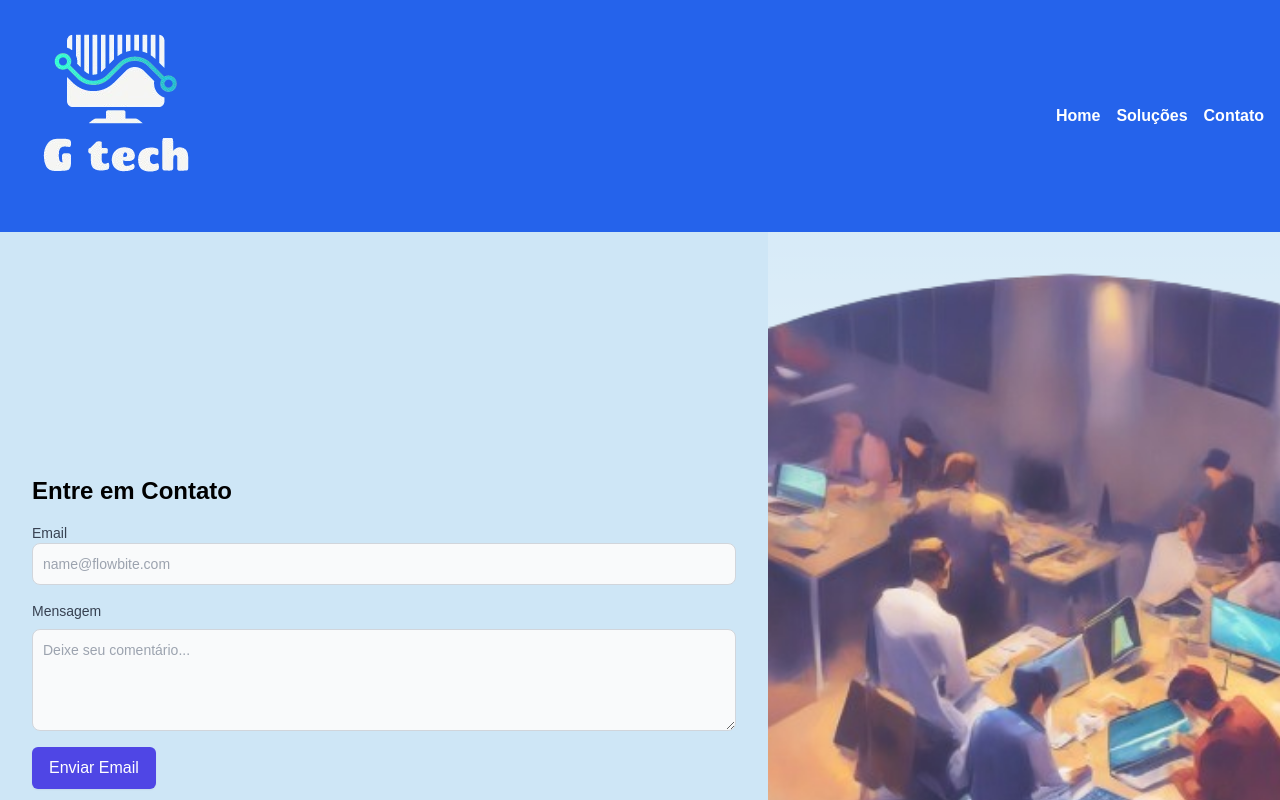
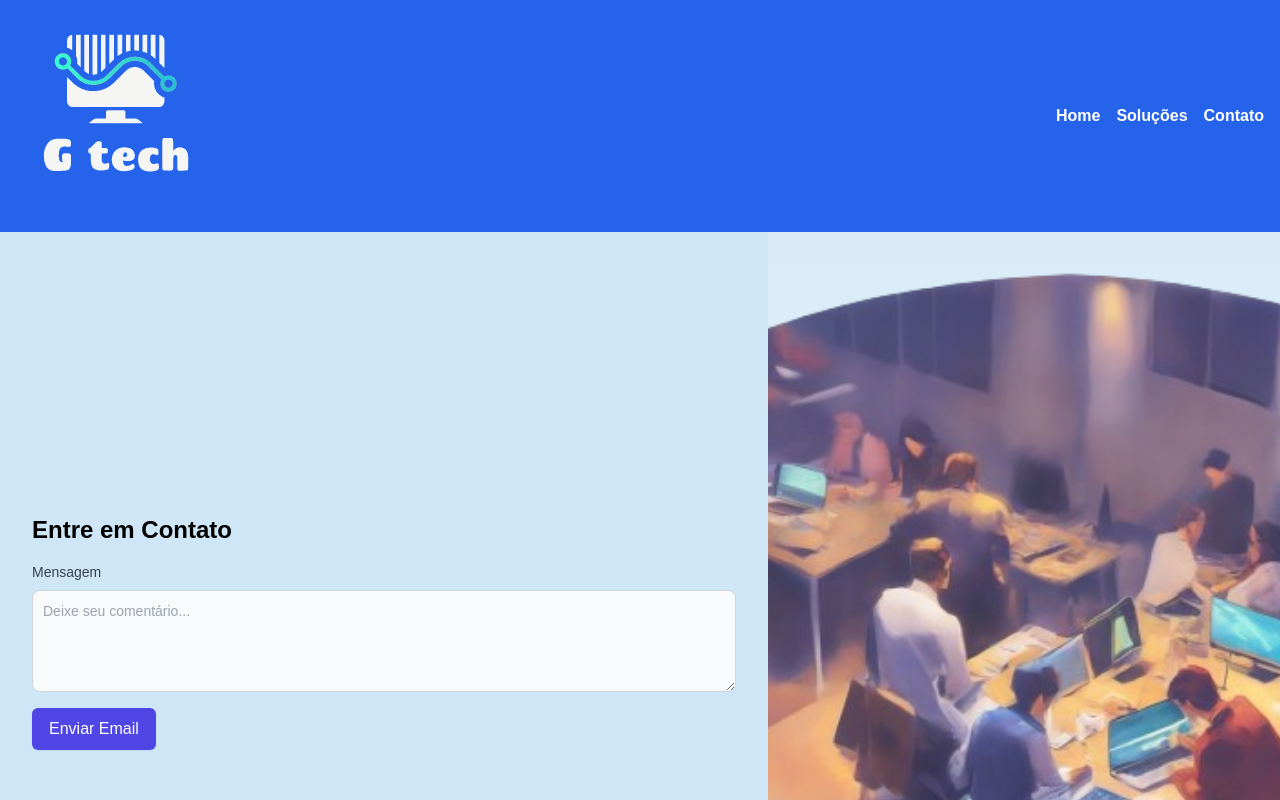
Before and after one commit to GabrielVieira-Code/gtech_portifolio, a Next.js app: page /pages/contact in a window 1280 px wide. Shown: the top 800 px of the page. Built offline with nearby package versions, Linux system fonts and the light colour scheme.

Commit message:
Criaçao da paginaçao da tela de casos

```diff
--- a/app/page.tsx
+++ b/app/page.tsx
@@ -1,8 +1,10 @@
+"use client";  // Instrução para tratar o componente como de cliente
 import Image from 'next/image';
 import Navbar from "./components/nav";
 import Footer from "./components/footer";
 import './globals.css';
 import { SpeedInsights } from "@vercel/speed-insights/next"
+
 
 
 export default function Home() {
--- /dev/null
+++ b/app/pages/API/sendEmail.ts
@@ -0,0 +1,35 @@
+// pages/api/sendEmail.ts
+
+import type { NextApiRequest, NextApiResponse } from 'next';
+import sendgrid from '@sendgrid/mail';
+
+// Configura a API Key do SendGrid
+sendgrid.setApiKey(process.env.SENDGRID_API_KEY!);
+
+const sendEmail = async (req: NextApiRequest, res: NextApiResponse) => {
+  if (req.method !== 'POST') {
+    return res.status(405).json({ message: 'Método não permitido' });
+  }
+
+  const { message } = req.body;
+
+  try {
+    // Adiciona o log da API Key para depuração (somente para desenvolvimento)
+    console.log('API Key do SendGrid:', process.env.SENDGRID_API_KEY);
+
+    await sendgrid.send({
+      to: 'seu-email@dominio.com', // Substitua pelo seu endereço de e-mail ou o destinatário desejado
+      from: 'seu-email-verificado@dominio.com', // O endereço "from" deve ser verificado no SendGrid
+      subject: 'Nova mensagem de contato',
+      text: message,
+      html: `<p><strong>Mensagem:</strong> ${message}</p>`,
+    });
+
+    return res.status(200).json({ message: 'Email enviado com sucesso' });
+  } catch (error) {
+    console.error('Erro ao enviar email:', error);
+    return res.status(500).json({ message: 'Erro ao enviar email' });
+  }
+};
+
+export default sendEmail;
--- a/app/pages/cases/page.tsx
+++ b/app/pages/cases/page.tsx
@@ -4,8 +4,8 @@ import Link from "next/link";
 import Navbar from "../../components/nav";
 import Footer from "../../components/footer";
 import Image from 'next/image';
-import { useRef } from 'react';
-import { FaGithub } from 'react-icons/fa';  // Importação do ícone do GitHub
+import { useRef, useState } from 'react';
+import { FaGithub, FaArrowLeft, FaArrowRight } from 'react-icons/fa';
 
 export default function Cases() {
   const sectionRefs = [
@@ -14,14 +14,51 @@ export default function Cases() {
     useRef<HTMLDivElement>(null)
   ];
 
+  const [currentPage, setCurrentPage] = useState(1);
+  const totalPages = 3;
+
+  const goToNextPage = () => {
+    if (currentPage < totalPages) {
+      setCurrentPage(currentPage + 1);
+    }
+  };
+
+  const goToPreviousPage = () => {
+    if (currentPage > 1) {
+      setCurrentPage(currentPage - 1);
+    }
+  };
+
   return (
     <>
       <Navbar />
 
+      {/* Setas de navegação */}
+      <div style={{ position: 'absolute', top: '50%', width: '100%', display: 'flex', justifyContent: 'space-between', transform: 'translateY(-50%)' }}>
+        {/* Seta da esquerda (oculta se na primeira página) */}
+        {currentPage > 1 && (
+          <FaArrowLeft
+            size={40}
+            onClick={goToPreviousPage}
+            style={{ cursor: 'pointer', marginLeft: '20px' }}
+          />
+        )}
+        {/* Seta da direita (oculta se na última página) */}
+        {currentPage < totalPages && (
+          <FaArrowRight
+            size={40}
+            onClick={goToNextPage}
+            style={{ cursor: 'pointer', marginRight: '20px' }}
+          />
+        )}
+      </div>
+
+      {/* Conteúdo da página */}
+      {currentPage === 1 && (
         <div ref={sectionRefs[0]} className="section" style={{ height: '100vh', backgroundColor: '#58d68d', display: 'flex', alignItems: 'center', padding: '20px', boxSizing: 'border-box' }}>
           <div style={{ flex: 6, paddingRight: '20px', maxWidth: '100%', overflowWrap: 'break-word', width: '100%', boxSizing: 'border-box' }}>
             <h1 style={{ fontSize: '2.8rem', fontWeight: 'bold', marginBottom: '20px', maxWidth: '100%' }}>Sistema Financeiro</h1>
-          <p style={{ fontSize: '1.2rem', maxWidth: '100%', overflowWrap: 'break-word' }}>Este projeto em React e TypeScript é uma aplicação de gestão financeira que permite adicionar despesas e receitas, filtrar transações por mês e visualizar o balanço financeiro. Ele oferece uma interface intuitiva, utiliza componentes reutilizáveis e gerencia estados para um controle preciso das finanças e monitoramento do orçamento.</p>
+            <p style={{ fontSize: '1.2rem', maxWidth: '100%', overflowWrap: 'break-word' }}>Este projeto em React e TypeScript é uma aplicação de gestão financeira que permite adicionar despesas e receitas...</p>
             <Link href="https://github.com/GabrielVieira-Code/controlefinanceiro" target="_blank" style={{ display: 'inline-block', marginTop: '10px' }}>
               <FaGithub size={30} />
             </Link>
@@ -32,11 +69,13 @@ export default function Cases() {
             </Link>
           </div>
         </div>
+      )}
 
+      {currentPage === 2 && (
         <div ref={sectionRefs[1]} className="section" style={{ height: '100vh', backgroundColor: '#C1E1FF', display: 'flex', alignItems: 'center', padding: '20px', boxSizing: 'border-box' }}>
           <div style={{ flex: 6, paddingRight: '20px', maxWidth: '100%', overflowWrap: 'break-word', width: '100%', boxSizing: 'border-box' }}>
             <h1 style={{ fontSize: '2.8rem', fontWeight: 'bold', marginBottom: '20px', maxWidth: '100%' }}>Envio de email marketing</h1>
-          <p style={{ fontSize: '1.2rem', maxWidth: '100%', overflowWrap: 'break-word' }}>Este projeto, feito com HTML, CSS, JavaScript e Node.js, cria um sistema de inscrição por e-mail. O usuário insere um e-mail, validado em tempo real via JavaScript, que é enviado a uma API em Node.js para processamento. A API, então, envia um e-mail de confirmação ao usuário. O projeto destaca a integração entre frontend e backend, com foco na validação e envio automatizado de e-mails. </p>
+            <p style={{ fontSize: '1.2rem', maxWidth: '100%', overflowWrap: 'break-word' }}>Este projeto, feito com HTML, CSS, JavaScript e Node.js, cria um sistema de inscrição por e-mail...</p>
             <Link href="https://github.com/GabrielVieira-Code/DesafioFrontEnd-NewsLetter" target="_blank" style={{ display: 'inline-block', marginTop: '10px' }}>
               <FaGithub size={30} />
             </Link>
@@ -47,11 +86,13 @@ export default function Cases() {
             </Link>
           </div>
         </div>
+      )}
 
+      {currentPage === 3 && (
         <div ref={sectionRefs[2]} className="section" style={{ height: '100vh', backgroundColor: '#f1c40f', display: 'flex', alignItems: 'center', padding: '20px', boxSizing: 'border-box' }}>
           <div style={{ flex: 6, paddingRight: '20px', maxWidth: '100%', overflowWrap: 'break-word', width: '100%', boxSizing: 'border-box' }}>
             <h1 style={{ fontSize: '2.8rem', fontWeight: 'bold', marginBottom: '20px', maxWidth: '100%' }}>Sistema que organiza tarefas</h1>
-          <p style={{ fontSize: '1.2rem', maxWidth: '100%', overflowWrap: 'break-word' }}>Este projeto em React e TypeScript é uma aplicação de organização de tarefas que permite adicionar, editar, marcar como concluídas e remover tarefas de uma lista. Com uma interface simples e intuitiva, ele facilita a gestão de atividades diárias e garante maior segurança no código com TypeScript. O projeto pode incluir recursos como categorização de tarefas, definição de prazos e filtragem por status.</p>
+            <p style={{ fontSize: '1.2rem', maxWidth: '100%', overflowWrap: 'break-word' }}>Este projeto em React e TypeScript é uma aplicação de organização de tarefas que permite adicionar, editar, marcar como concluídas e remover tarefas...</p>
             <Link href="https://github.com/GabrielVieira-Code/CheckListProject" target="_blank" style={{ display: 'inline-block', marginTop: '10px' }}>
               <FaGithub size={30} />
             </Link>
@@ -62,6 +103,7 @@ export default function Cases() {
             </Link>
           </div>
         </div>
+      )}
 
       <Footer />
     </>
--- a/app/pages/contact/page.tsx
+++ b/app/pages/contact/page.tsx
@@ -7,6 +7,7 @@ import Image from 'next/image';
 
 export default function Contact() {
   const [isModalOpen, setIsModalOpen] = useState(false);
+  const [message, setMessage] = useState('');
 
   // Função para abrir o modal
   const handleOpenModal = () => {
@@ -18,6 +19,33 @@ export default function Contact() {
     setIsModalOpen(false);
   };
 
+  const handleSubmit = async (e: React.FormEvent) => {
+    e.preventDefault();
+
+    try {
+      const response = await fetch('/api/sendEmail', {
+        method: 'POST',
+        headers: {
+          'Content-Type': 'application/json',
+        },
+        body: JSON.stringify({ message }),
+      });
+
+      if (!response.ok) {
+        throw new Error('Failed to send email');
+      }
+
+      const data = await response.json();
+      console.log(data.message); // Mensagem de sucesso
+
+      // Fechar o modal após sucesso
+      handleOpenModal();
+
+    } catch (error) {
+      console.error('Error sending email:', error);
+    }
+  };
+
   return (
     <>
       <Navbar />
@@ -25,21 +53,7 @@ export default function Contact() {
         {/* Formulário */}
         <div className="w-full lg:w-3/5 p-8 bg-[rgb(206,230,246)] flex flex-col justify-center">
           <h2 className="text-2xl font-bold mb-4">Entre em Contato</h2>
-          <form className="space-y-4" onSubmit={(e) => { e.preventDefault(); handleOpenModal(); }}>
-            <div>
-              <label htmlFor="email" className="block text-sm font-medium text-gray-700 dark:text-white">
-                Email
-              </label>
-              <input
-                type="email"
-                id="email"
-                name="email"
-                aria-describedby="helper-text-explanation"
-                required
-                placeholder="name@flowbite.com"
-                className="bg-gray-50 border border-gray-300 text-gray-900 text-sm rounded-lg focus:ring-blue-500 focus:border-blue-500 block w-full p-2.5 dark:bg-gray-700 dark:border-gray-600 dark:placeholder-gray-400 dark:text-white dark:focus:ring-blue-500 dark:focus:border-blue-500"
-              />
-            </div>
+          <form className="space-y-4" onSubmit={handleSubmit}>
             <div>
               <label htmlFor="message" className="block mb-2 text-sm font-medium text-gray-700 dark:text-white">
                 Mensagem
@@ -50,6 +64,8 @@ export default function Contact() {
                 rows={4}
                 placeholder="Deixe seu comentário..."
                 required
+                value={message}
+                onChange={(e) => setMessage(e.target.value)}
                 className="block p-2.5 w-full text-sm text-gray-900 bg-gray-50 rounded-lg border border-gray-300 focus:ring-blue-500 focus:border-blue-500 dark:bg-gray-700 dark:border-gray-600 dark:placeholder-gray-400 dark:text-white dark:focus:ring-blue-500 dark:focus:border-blue-500"
               />
             </div>
--- a/package.json
+++ b/package.json
@@ -10,8 +10,13 @@
   },
   "dependencies": {
     "@heroicons/react": "^2.1.5",
+    "@nextui-org/pagination": "^2.0.36",
+    "@nextui-org/react": "^2.4.8",
     "@react-spring/web": "^9.7.4",
+    "@sendgrid/mail": "^8.1.3",
     "@vercel/speed-insights": "^1.0.12",
+    "axios": "^1.7.7",
+    "emailjs-com": "^3.2.0",
     "next": "^14.2.6",
     "react": "^18",
     "react-dom": "^18",
```
Also changed, not shown: 2 other files (tests, documents, lock files or other folders). Lines whose indentation alone changed are shown as unchanged.
